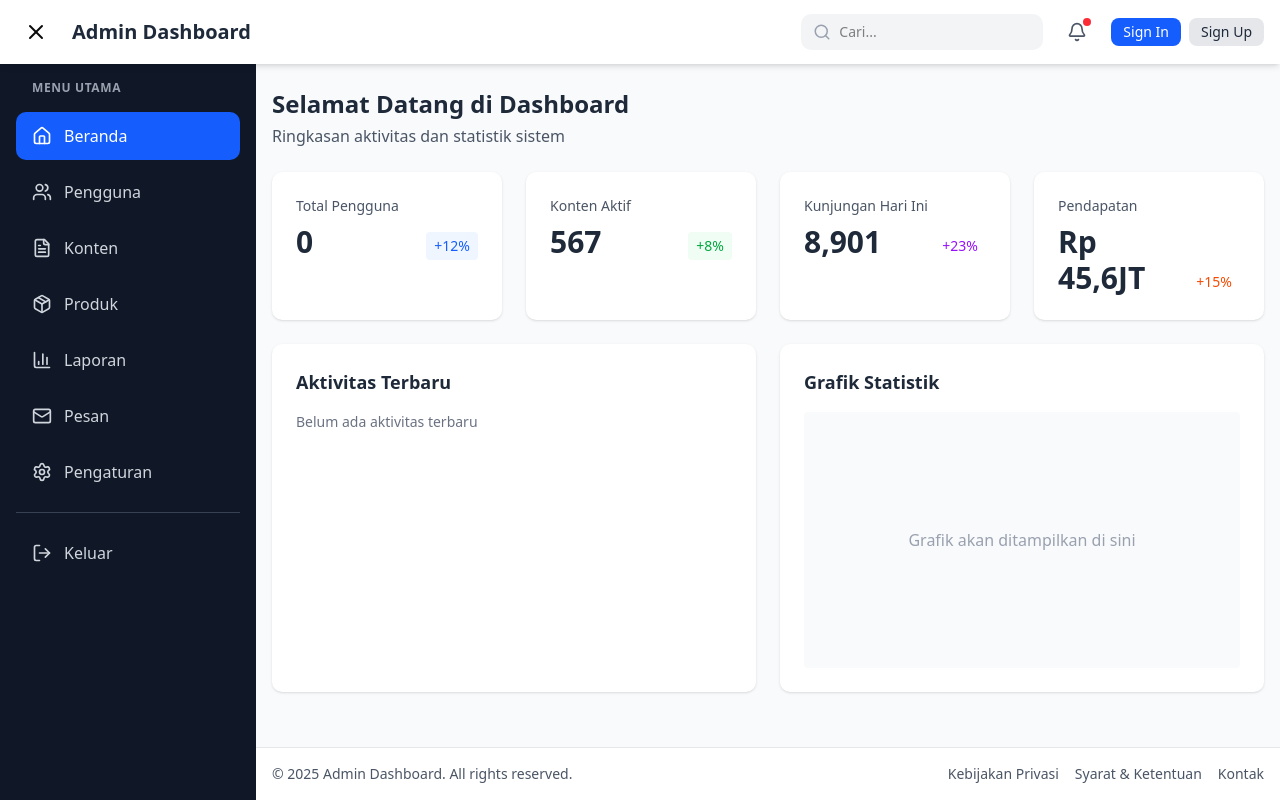
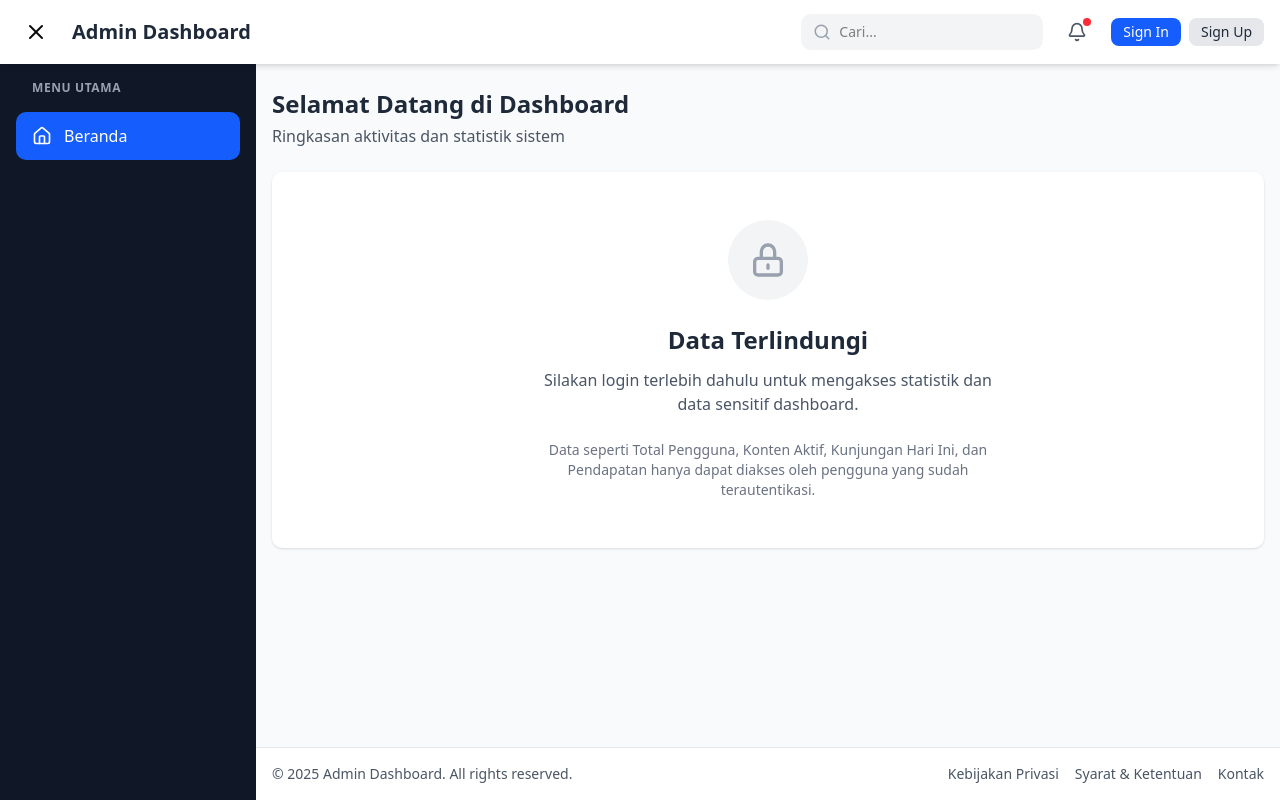
Before and after one commit to robilprogramer/smart-cafe-customer, a Next.js app: page /admin in a window 1280 px wide. Built offline with nearby package versions, Linux system fonts and the light colour scheme.

Commit message:
Feat : Perubahan Fungsionalitas Admin

```diff
--- a/src/app/(backoffice)/admin/page.tsx
+++ b/src/app/(backoffice)/admin/page.tsx
@@ -11,13 +11,42 @@ interface User {
 
 export default function AdminDashboard() {
   const [users, setUsers] = useState<User[]>([]);
+  const [isLoggedIn, setIsLoggedIn] = useState(false);
+
+  // Fungsi untuk cek status login
+  const checkLoginStatus = () => {
+    const currentUser = localStorage.getItem("currentUser");
+    setIsLoggedIn(!!currentUser);
+  };
 
   useEffect(() => {
-    // Ambil data dari localStorage
+    // Cek status login saat pertama kali load
+    checkLoginStatus();
+
+    // Ambil data users dari localStorage
     const storedUsers = localStorage.getItem("users");
     if (storedUsers) {
       setUsers(JSON.parse(storedUsers));
     }
+
+    // Listen untuk perubahan localStorage (untuk cross-tab sync)
+    window.addEventListener('storage', checkLoginStatus);
+
+    // Interval check untuk memastikan selalu update
+    const interval = setInterval(() => {
+      checkLoginStatus();
+
+      // Update users juga
+      const storedUsers = localStorage.getItem("users");
+      if (storedUsers) {
+        setUsers(JSON.parse(storedUsers));
+      }
+    }, 500);
+
+    return () => {
+      window.removeEventListener('storage', checkLoginStatus);
+      clearInterval(interval);
+    };
   }, []);
 
   const stats = [
@@ -36,16 +65,21 @@ export default function AdminDashboard() {
           <p className="text-gray-600 mt-1">Ringkasan aktivitas dan statistik sistem</p>
         </div>
 
-        {/* Stats Grid */}
+        {isLoggedIn ? (
+          <>
+            {/* Stats Grid - Hanya tampil jika sudah login */}
             <div className="grid grid-cols-1 md:grid-cols-2 lg:grid-cols-4 gap-6">
               {stats.map((stat, index) => (
                 <div key={index} className="bg-white rounded-lg shadow p-6">
                   <p className="text-sm text-gray-600 mb-2">{stat.label}</p>
                   <div className="flex items-end justify-between">
                     <p className="text-3xl font-bold text-gray-800">{stat.value}</p>
-                <span
-                  className={`text-sm font-medium text-${stat.color}-600 bg-${stat.color}-50 px-2 py-1 rounded`}
-                >
+                    <span className={`text-sm font-medium px-2 py-1 rounded ${
+                      stat.color === 'blue' ? 'text-blue-600 bg-blue-50' :
+                      stat.color === 'green' ? 'text-green-600 bg-green-50' :
+                      stat.color === 'purple' ? 'text-purple-600 bg-purple-50' :
+                      'text-orange-600 bg-orange-50'
+                    }`}>
                       {stat.change}
                     </span>
                   </div>
@@ -53,13 +87,13 @@ export default function AdminDashboard() {
               ))}
             </div>
 
-        {/* Recent Activity */}
+            {/* Recent Activity - Hanya tampil jika sudah login */}
             <div className="grid grid-cols-1 lg:grid-cols-2 gap-6">
               <div className="bg-white rounded-lg shadow p-6">
                 <h3 className="text-lg font-semibold text-gray-800 mb-4">Aktivitas Terbaru</h3>
                 <div className="space-y-4">
                   {users.length > 0 ? (
-                users.slice(-4).map((user, idx) => (
+                    users.slice(-4).reverse().map((user, idx) => (
                       <div
                         key={idx}
                         className="flex items-center gap-4 pb-4 border-b border-gray-100 last:border-0"
@@ -90,6 +124,38 @@ export default function AdminDashboard() {
                 </div>
               </div>
             </div>
+          </>
+        ) : (
+          // Tampilan jika belum login
+          <div className="bg-white rounded-lg shadow p-12 text-center">
+            <div className="max-w-md mx-auto">
+              <div className="w-20 h-20 bg-gray-100 rounded-full flex items-center justify-center mx-auto mb-6">
+                <svg
+                  className="w-10 h-10 text-gray-400"
+                  fill="none"
+                  stroke="currentColor"
+                  viewBox="0 0 24 24"
+                >
+                  <path
+                    strokeLinecap="round"
+                    strokeLinejoin="round"
+                    strokeWidth={2}
+                    d="M12 15v2m-6 4h12a2 2 0 002-2v-6a2 2 0 00-2-2H6a2 2 0 00-2 2v6a2 2 0 002 2zm10-10V7a4 4 0 00-8 0v4h8z"
+                  />
+                </svg>
+              </div>
+              <h3 className="text-2xl font-bold text-gray-800 mb-3">
+                Data Terlindungi
+              </h3>
+              <p className="text-gray-600 mb-6">
+                Silakan login terlebih dahulu untuk mengakses statistik dan data sensitif dashboard.
+              </p>
+              <p className="text-sm text-gray-500">
+                Data seperti Total Pengguna, Konten Aktif, Kunjungan Hari Ini, dan Pendapatan hanya dapat diakses oleh pengguna yang sudah terautentikasi.
+              </p>
+            </div>
+          </div>
+        )}
       </div>
     </AdminLayout>
   );
--- a/src/components/admin/Sidebar.tsx
+++ b/src/components/admin/Sidebar.tsx
@@ -1,5 +1,7 @@
 'use client';
 
+import { useEffect, useState } from "react";
+import { useRouter, usePathname } from "next/navigation";
 import Link from "next/link";
 import { Home, Users, FileText, Settings, BarChart3, LogOut, Package, Mail } from 'lucide-react';
 import { LucideIcon } from 'lucide-react';
@@ -8,17 +10,58 @@ interface MenuItem {
   icon: LucideIcon;
   label: string;
   href: string;
-  active?: boolean;
 }
 
 interface SidebarProps {
   isOpen: boolean;
-  onClose: () => void;  // ✅ Tambahkan prop ini
+  onClose: () => void;
 }
 
-export default function Sidebar({ isOpen, onClose }: SidebarProps) {  // ✅ Destructure onClose
-  const menuItems: MenuItem[] = [
-    { icon: Home, label: 'Beranda', href: '/admin', active: true },
+export default function Sidebar({ isOpen, onClose }: SidebarProps) {
+  const [isLoggedIn, setIsLoggedIn] = useState(false);
+  const router = useRouter();
+  const pathname = usePathname();
+
+  // Fungsi untuk cek status login
+  const checkLoginStatus = () => {
+    const currentUser = localStorage.getItem("currentUser");
+    setIsLoggedIn(!!currentUser);
+  };
+
+  useEffect(() => {
+    // Cek status login saat komponen dimount
+    checkLoginStatus();
+
+    // Listen untuk perubahan localStorage (untuk cross-tab sync)
+    window.addEventListener('storage', checkLoginStatus);
+
+    // Interval check untuk memastikan selalu update
+    const interval = setInterval(checkLoginStatus, 500);
+
+    return () => {
+      window.removeEventListener('storage', checkLoginStatus);
+      clearInterval(interval);
+    };
+  }, []);
+
+  const handleLogout = () => {
+    if (confirm("Apakah Anda yakin ingin keluar?")) {
+      // Hapus currentUser dari localStorage
+      localStorage.removeItem("currentUser");
+
+      // Update state
+      setIsLoggedIn(false);
+
+      // Redirect ke /admin
+      router.push("/admin");
+
+      // Reload halaman untuk memastikan semua state ter-reset
+      window.location.reload();
+    }
+  };
+
+  const allMenuItems: MenuItem[] = [
+    { icon: Home, label: 'Beranda', href: '/admin' },
     { icon: Users, label: 'Pengguna', href: '/admin/users' },
     { icon: FileText, label: 'Konten', href: '/admin/konten' },
     { icon: Package, label: 'Produk', href: '/admin/products' },
@@ -27,13 +70,16 @@ export default function Sidebar({ isOpen, onClose }: SidebarProps) {  // ✅ Des
     { icon: Settings, label: 'Pengaturan', href: '/admin/settings' },
   ];
 
+  // Jika belum login, hanya tampilkan Beranda
+  const menuItems = isLoggedIn ? allMenuItems : [allMenuItems[0]];
+
   return (
     <>
       {/* Overlay for mobile */}
       {isOpen && (
         <div
           className="fixed inset-0 bg-black bg-opacity-50 z-20 lg:hidden"
-          onClick={onClose}  // ✅ Tambahkan onClick handler
+          onClick={onClose}
         />
       )}
 
@@ -49,28 +95,39 @@ export default function Sidebar({ isOpen, onClose }: SidebarProps) {  // ✅ Des
             </p>
           </div>
 
-          {menuItems.map((item, index) => (
+          {menuItems.map((item, index) => {
+            // Cek apakah menu ini yang sedang aktif
+            const isActive = pathname === item.href;
+
+            return (
               <Link
                 key={index}
                 href={item.href}
                 className={`flex items-center gap-3 px-4 py-3 rounded-lg transition-colors ${
-                item.active
+                  isActive
                     ? 'bg-blue-600 text-white'
                     : 'text-gray-300 hover:bg-gray-800'
                 }`}
-              onClick={() => window.innerWidth < 1024 && onClose()}  // ✅ Tutup sidebar di mobile saat link diklik
+                onClick={() => window.innerWidth < 1024 && onClose()}
               >
                 <item.icon size={20} />
                 <span className="font-medium">{item.label}</span>
               </Link>
-          ))}
+            );
+          })}
 
+          {/* Tombol Keluar hanya muncul jika sudah login */}
+          {isLoggedIn && (
             <div className="pt-4 mt-4 border-t border-gray-700">
-            <button className="flex items-center gap-3 px-4 py-3 rounded-lg text-gray-300 hover:bg-gray-800 transition-colors w-full">
+              <button
+                onClick={handleLogout}
+                className="flex items-center gap-3 px-4 py-3 rounded-lg text-gray-300 hover:bg-red-600 hover:text-white transition-colors w-full"
+              >
                 <LogOut size={20} />
                 <span className="font-medium">Keluar</span>
               </button>
             </div>
+          )}
         </nav>
       </aside>
     </>
--- a/src/components/auth/LoginForm.tsx
+++ b/src/components/auth/LoginForm.tsx
@@ -46,8 +46,10 @@ export default function LoginForm({ onLoginSuccess }: LoginFormProps) {
         // 💡 Panggil callback untuk menutup modal di Header
         onLoginSuccess && onLoginSuccess();
 
-        // ✅ Redirect otomatis ke /admin setelah login berhasil
-        if (user.role === "Admin") {
+        // ✅ Redirect berdasarkan role
+        if (user.role === "admin") {
+            router.push("/admin");
+        } else if (user.role === "superadmin") {
             router.push("/admin");
         } else {
             router.push("/");
--- a/src/components/auth/RegisterForm.tsx
+++ b/src/components/auth/RegisterForm.tsx
@@ -15,7 +15,7 @@ export default function RegisterForm() {
   const [name, setName] = useState("");
   const [email, setEmail] = useState("");
   const [password, setPassword] = useState("");
-  const [role] = useState("user"); // default role
+  const [role, setRole] = useState("admin"); // default role admin
 
   const handleRegister = (e: React.FormEvent) => {
     e.preventDefault();
@@ -36,6 +36,7 @@ export default function RegisterForm() {
     setName("");
     setEmail("");
     setPassword("");
+    setRole("admin");
   };
 
   return (
@@ -61,6 +62,18 @@ export default function RegisterForm() {
         onChange={(e) => setPassword(e.target.value)}
         required
       />
+      <div>
+        <label className="block text-sm font-medium mb-2">Role</label>
+        <select
+          value={role}
+          onChange={(e) => setRole(e.target.value)}
+          className="w-full px-3 py-2 border border-gray-300 rounded-md focus:outline-none focus:ring-2 focus:ring-blue-500"
+          required
+        >
+          <option value="admin">Admin</option>
+          <option value="superadmin">Super Admin</option>
+        </select>
+      </div>
       <Button type="submit" className="w-full">
         Daftar
       </Button>
```
Also changed, not shown: src/app/(backoffice)/admin/users/page.tsx (+62 -4 lines). Lines whose indentation alone changed are shown as unchanged.
